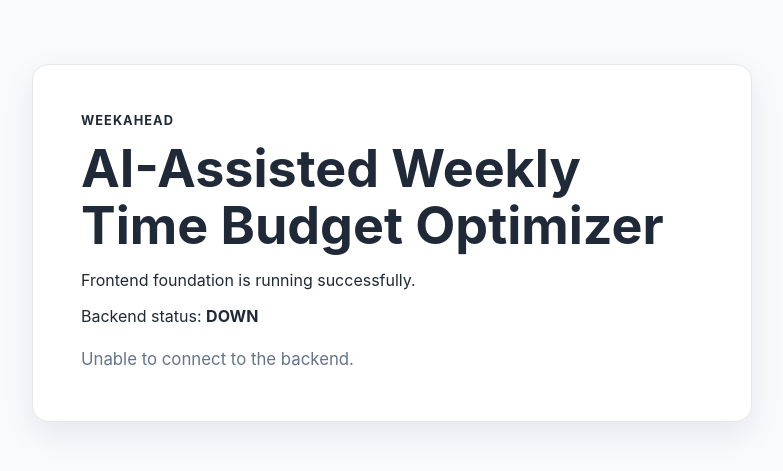
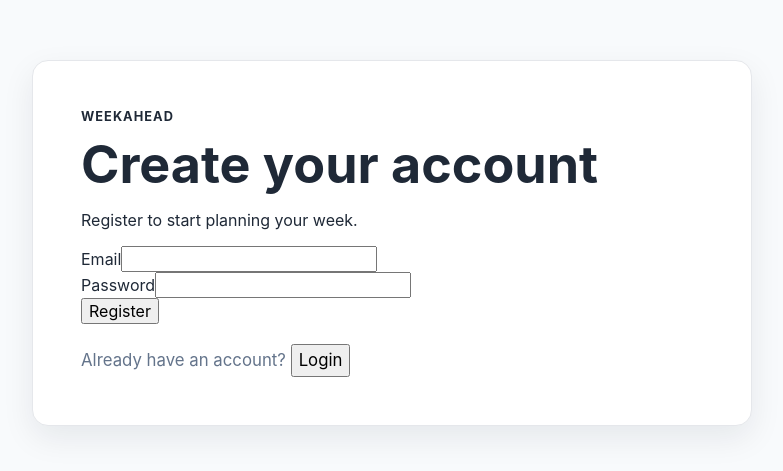
Before and after one commit to blazePrakhar/WeekAhead, a React app in the folder frontend/: page /register in a window 1280 px wide. Before the commit this address led to /. Shown: the part 157-628 px from the top of the page, without its empty margins (248-1031 px from the left). Built offline with nearby package versions, Linux system fonts and the light colour scheme; no server answers; the HTML template or start-up script is replaced by a standard one.

Commit message:
Frontend update

```diff
--- /dev/null
+++ b/frontend/src/api/authApi.js
@@ -0,0 +1,7 @@
+import apiClient from "./client";
+
+export async function registerUser(credentials) {
+  const response = await apiClient.post("/api/auth/register", credentials);
+
+  return response.data;
+}
--- /dev/null
+++ b/frontend/src/pages/RegisterPage.jsx
@@ -0,0 +1,123 @@
+import { useState } from "react";
+import { useForm } from "react-hook-form";
+import { useNavigate } from "react-router-dom";
+import { registerUser } from "../api/authApi";
+
+function RegisterPage() {
+  const navigate = useNavigate();
+
+  const [serverError, setServerError] = useState("");
+  const [successMessage, setSuccessMessage] = useState("");
+
+  const {
+    register,
+    handleSubmit,
+    formState: { errors, isSubmitting },
+  } = useForm({
+    defaultValues: {
+      email: "",
+      password: "",
+    },
+  });
+
+  const onSubmit = async (data) => {
+    setServerError("");
+    setSuccessMessage("");
+
+    try {
+      await registerUser({
+        email: data.email.trim().toLowerCase(),
+        password: data.password,
+      });
+
+      setSuccessMessage("Registration successful. Redirecting to login...");
+
+      setTimeout(() => {
+        navigate("/login");
+      }, 1000);
+    } catch (error) {
+      if (error.response?.status === 409) {
+        setServerError("An account with this email already exists.");
+      } else if (error.response?.status === 400) {
+        setServerError(
+          error.response.data?.message ||
+            "Please check your registration details.",
+        );
+      } else {
+        setServerError(
+          error.response?.data?.message ||
+            "Registration failed. Please try again.",
+        );
+      }
+    }
+  };
+
+  return (
+    <main className="app-shell">
+      <section className="foundation-card">
+        <p className="eyebrow">WeekAhead</p>
+
+        <h1>Create your account</h1>
+
+        <p>Register to start planning your week.</p>
+
+        <form onSubmit={handleSubmit(onSubmit)} noValidate>
+          <div>
+            <label htmlFor="email">Email</label>
+
+            <input
+              id="email"
+              type="email"
+              autoComplete="email"
+              {...register("email", {
+                required: "Email is required.",
+                pattern: {
+                  value: /^[^\s@]+@[^\s@]+\.[^\s@]+$/,
+                  message: "Enter a valid email address.",
+                },
+              })}
+            />
+
+            {errors.email && <p>{errors.email.message}</p>}
+          </div>
+
+          <div>
+            <label htmlFor="password">Password</label>
+
+            <input
+              id="password"
+              type="password"
+              autoComplete="new-password"
+              {...register("password", {
+                required: "Password is required.",
+                minLength: {
+                  value: 8,
+                  message: "Password must be at least 8 characters.",
+                },
+              })}
+            />
+
+            {errors.password && <p>{errors.password.message}</p>}
+          </div>
+
+          {serverError && <p>{serverError}</p>}
+
+          {successMessage && <p>{successMessage}</p>}
+
+          <button type="submit" disabled={isSubmitting}>
+            {isSubmitting ? "Creating account..." : "Register"}
+          </button>
+        </form>
+
+        <p>
+          Already have an account?{" "}
+          <button type="button" onClick={() => navigate("/login")}>
+            Login
+          </button>
+        </p>
+      </section>
+    </main>
+  );
+}
+
+export default RegisterPage;
--- a/frontend/src/routes/AppRoutes.jsx
+++ b/frontend/src/routes/AppRoutes.jsx
@@ -1,3 +1,4 @@
+import RegisterPage from "../pages/RegisterPage";
 import { useEffect, useState } from "react";
 import { Navigate, Route, Routes } from "react-router-dom";
 import { getHealth } from "../api/healthApi";
@@ -51,6 +52,8 @@ function AppRoutes() {
     <Routes>
       <Route path="/" element={<FoundationPage />} />
 
+      <Route path="/register" element={<RegisterPage />} />
+
       <Route path="*" element={<Navigate to="/" replace />} />
     </Routes>
   );
```
